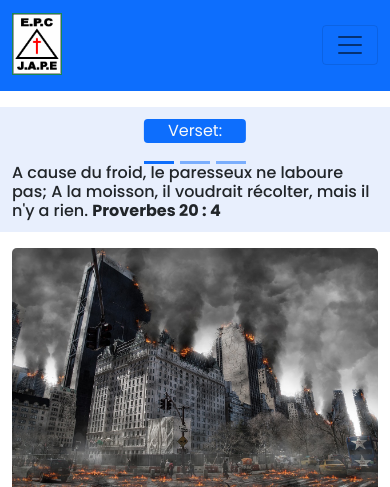
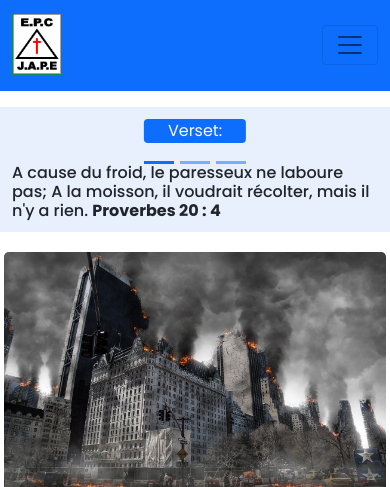
Before and after one commit to borishristi/jape-officiel, a Django app: a page that uses src/templates/base.html in a window 390 px wide. Shown: the top 487 px of the page. Run offline with Django 5.2, Linux system fonts and the light colour scheme; data comes from the database, SQL or seed files in the repository; some libraries are stand-ins or nearby versions.

Commit message:
I modify the responsive design of the post_view page

```diff
--- a/src/blog/templates/blog/post_view.html
+++ b/src/blog/templates/blog/post_view.html
@@ -9,14 +9,14 @@
 
 {% block content %}
 
-<section class="container" style="min-height: 1550px">
-    <div class="col-12 mt-3 m-0 rounded">
-        <img src="{{ post.image.url }}" alt="" class="w-100 rounded-3" style="max-height: 400px; background-size: cover">
+<section class="container-md px-lg-3 p-1" style="min-height: 1550px;">
+    <div class="col-12 mt-3 rounded">
+        <img src="{{ post.image.url }}" alt="" class="w-100 rounded-3"
+             style="max-height: 400px; background-size: cover">
     </div>
-    <div class="col-12">
-        <div class="row container m-0 mt-3 p-3">
-            <div class="col-lg-9 p-0">
-                <article>
+        <div class="row">
+            <div class="col-md-12 col-lg-9 p-0 m-0">
+                <article class="m-0 p-0">
                     <h1 class="text-center mb-5 poppins-bold article-title-design">{{ post.title }}</h1>
                     <div>
                         <p class="poppins-light post-design">{{ post.content|safe }}.</p>
@@ -78,12 +78,12 @@
                             </div>
                             {% endfor %}
                         </div>
-
                     </div>
+                    <hr>
                 </article>
             </div>
-            <div class="col-lg-3" style="height: auto">
-                <div class="col-12 m-2">
+            <div class="col-lg-3" style="height: 1150px">
+                <div class="col-12">
                     <h1 class="text-center mt-5 h2">Categories</h1>
                     <div class="row mt-3">
                         {% for category in categories %}
@@ -105,7 +105,7 @@
                 </div>
                 <div class="col-12 mt-3 mb-3">
                     <div class="row g-2" style="height: 300px">
-                        <div class="col-6 col-lg-12 p-0">
+                        <div class="col-12 col-md-7 col-lg-12 p-0">
                             <div class="row g-2">
                                 <div><h4 class="poppins-light h2">Recent post</h4></div>
                                 {% for post in posts %}
@@ -126,7 +126,7 @@
                                 {% endfor %}
                             </div>
                         </div>
-                        <div class="col-6 col-lg-12 p-0">
+                        <div class="col-12 col-md-5 col-lg-12 p-0">
                             <div class="ps-1 pt-2">
                                 <img class="img-hover img-fluid w-100"
                                      src="{% static 'img/advertising.jpg' %}" alt="Avertising"
@@ -140,5 +140,4 @@
     </div>
 </section>
 
-
 {% endblock %}
--- a/src/templates/base.html
+++ b/src/templates/base.html
@@ -78,7 +78,7 @@
 
 <!--START NEWS BAR-->
 
-<div class="container mt-3 poppins-regular">
+<div class="container mt-3 poppins-regular position-relative">
     <div class="row pt-1 pb-1" style="background-color: #E8EFFD;">
         <div class="col-md-2 col-12 position-relative" style="min-height: 40px">
             <div class="montserrat-title_card position-absolute translate-middle start-50 top-50 bg-primary py-1 pe-4 rounded"><span
@@ -119,17 +119,17 @@
 
 <!--END featured post-->
 
-<div class="container mt-5 mb-5 border gy-5">
-    <div class="row gx-0">
+<!--<div class="container mt-5 mb-5 border gy-5">-->
+<!--    <div class="row gx-0">-->
 
-    </div>
-</div>
+<!--    </div>-->
+<!--</div>-->
 
 <!--END ARTICLES SECTION-->
 
 <!--START FOOTER -->
 
-<footer class="container-fluid bg-dark border text-white mt-3">
+<footer class="container-fluid bg-dark text-white mt-5 position-absolute">
     <div class="container mb-5 mt-5">
         <div class="row">
             <div class="col-md-3 h4">
```
